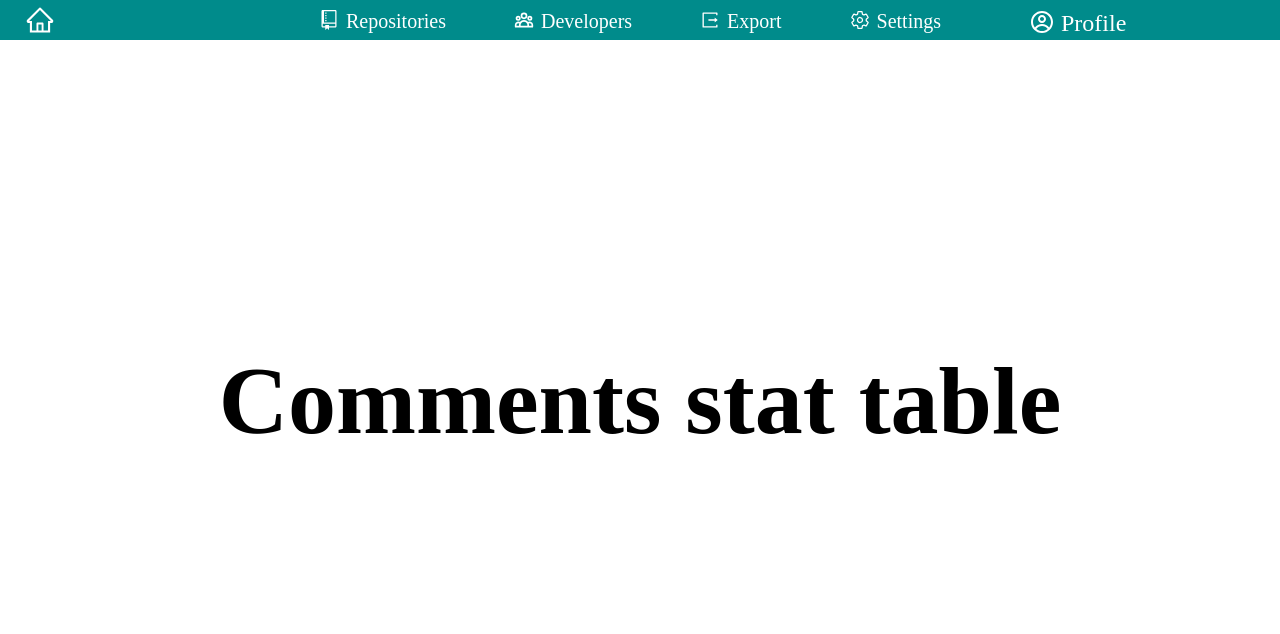
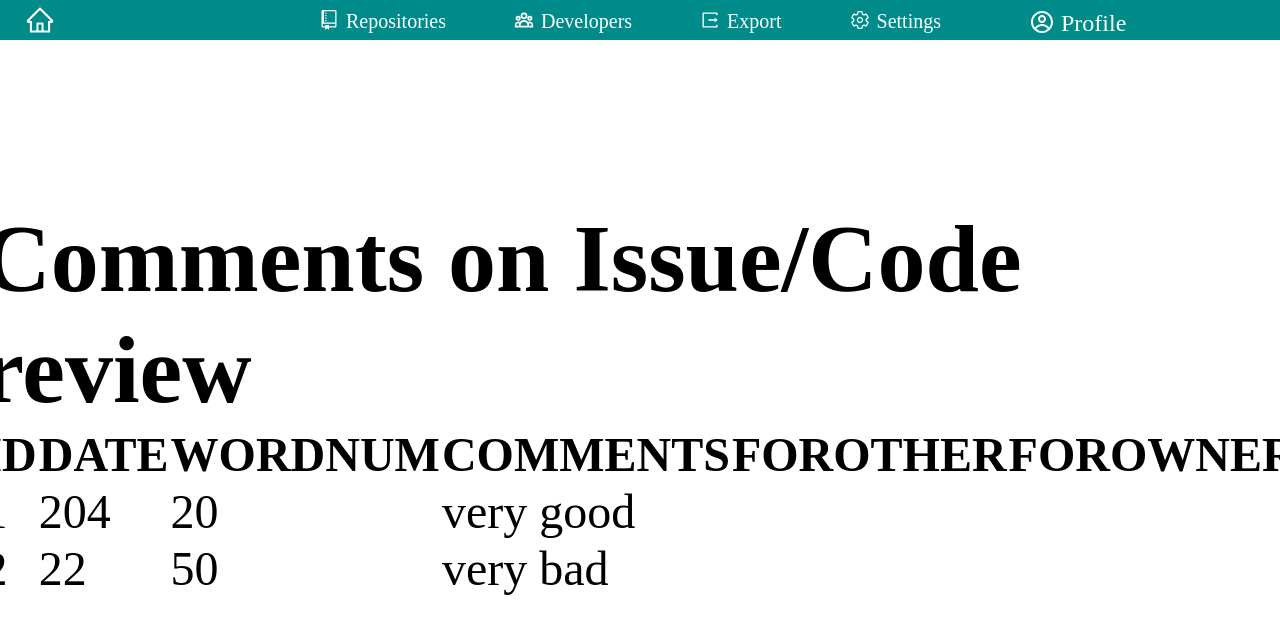
Before and after one commit to kibkake/gitlab-analyzer, a React (Create React App) app in the folder reactui/: page /Developers/comments in a window 1280 px wide. Shown: the top 634 px of the page. Built offline with nearby package versions, Linux system fonts and the light colour scheme.

Commit message:
Table for comment added

```diff
--- a/reactui/package.json
+++ b/reactui/package.json
@@ -18,6 +18,7 @@
     "react-datetime": "^3.0.4",
     "react-dom": "^17.0.1",
     "react-icons": "^4.1.0",
+    "react-minimal-side-navigation": "^1.6.0",
     "react-router-dom": "^5.2.0",
     "react-scripts": "4.0.2",
     "web-vitals": "^1.1.0"
@@ -45,5 +46,8 @@
       "last 1 firefox version",
       "last 1 safari version"
     ]
+  },
+  "devDependencies": {
+    "axios": "^0.21.1"
   }
 }
--- a/reactui/src/App.css
+++ b/reactui/src/App.css
@@ -1,3 +1,8 @@
+.App {
+    text-align: center;
+}
+
+
 *{
     box-sizing: border-box;
     padding: 0;
@@ -12,3 +17,14 @@
     justify-content: center;
     font-size: 3rem;
 }
+
+.App-header {
+    background-color: #282c34;
+    min-height: 100vh;
+    display: flex;
+    flex-direction: column;
+    align-items: center;
+    justify-content: center;
+    font-size: calc(10px + 2vmin);
+    color: white;
+}
--- a/reactui/src/App.js
+++ b/reactui/src/App.js
@@ -22,10 +22,11 @@ function App() {
           <Route path='/Home' exact component={Home}/>
           <Route path='/Repo' exact component={Repo}/>
           <Route path='/Developers' exact component={Developers}/>
+
             <Route path='/Developers/summary' exact component={Summary}/>
             <Route path='/Developers/commits' exact component={Commits}/>
             <Route path='/Developers/comments' exact component={Comments}/>
-          <Route path='/Developers/codeDiff' exact component={CodeDiff}/>
+            <Route path='/Developers/codeDiff' exact component={CodeDiff}/>
 
           <Route path='/Settings' exact component={Settings}/>
         </Switch>
--- a/reactui/src/Pages/Comments.js
+++ b/reactui/src/Pages/Comments.js
@@ -1,20 +1,18 @@
 import "../App.css"
 import React,{ Component } from "react";
-
+import ProjectService from "../Service/ProjectService";
+import CommentTable from "../components/CommentTable";
 
 function Comments(){
 
     return(
 
-        <div className='Comments'>
-            <h1 style={{textAlign:'center'}}>
-                Comments stat table
-            </h1>
+        <div className='Commits'>
+        <CommentTable/>
         </div>
 
 
     )
 
 }
-
 export default Comments;
--- a/reactui/src/Service/ProjectService.js
+++ b/reactui/src/Service/ProjectService.js
@@ -9,9 +9,9 @@ const PROJECT_REST_API_URL = "http://localhost:8080/";
 // For now can't really work on... The structure of DB & RestController should be set in the backend
 class ProjectService {
 
-    getAll() {
-        return axios.get(PROJECT_REST_API_URL);
-    }
+    // getAll() {
+    //     return axios.get(PROJECT_REST_API_URL);
+    // }
 }
 
 export default new ProjectService();
--- /dev/null
+++ b/reactui/src/components/CommentTable.css
@@ -0,0 +1,29 @@
+#title {
+    text-align: center;
+    font-family: arial, sans-serif;
+}
+
+#comments {
+    text-align: center;
+    font-family: "Trebuchet MS", Arial, Helvetica, sans-serif;
+    border-collapse: collapse;
+    border: 3px solid #ddd;
+    width: 100%;
+}
+
+#comments td, #comments th {
+    border: 1px solid #ddd;
+    padding: 8px;
+}
+
+#comments tr:nth-child(even){background-color: #f2f2f2;}
+
+#comments tr:hover {background-color: #ddd;}
+
+#comments th {
+    padding-top: 12px;
+    padding-bottom: 12px;
+    text-align: center;
+    background-color: #4CAF50;
+    color: white;
+}
--- /dev/null
+++ b/reactui/src/components/CommentTable.js
@@ -0,0 +1,91 @@
+import "../App.css"
+import React,{ Component } from "react";
+import ProjectService from "../Service/ProjectService";
+
+
+class CommentTable extends React.Component {
+    constructor(props) {
+        super(props) //since we are extending class Table so we have to use super in order to override Component class constructor
+        this.state = { //state is by default an object
+            comments: [
+                { id:1, date: 204, wordNum: 20, Comments: "very good", forOther: true, forOwner: false },
+                { id:2, date: 22, wordNum: 50, Comments: "very bad", forOther: false, forOwner: true },
+            ]
+        }
+    }
+
+    renderTableHeader() {
+        let header = Object.keys(this.state.comments[0])
+        return header.map((key, index) => {
+            return <th key={index}>{key.toUpperCase()}</th>
+        })
+    }
+
+    renderTableData() {
+        return this.state.comments.map((comment, index) => {
+            const { id, date, wordNum, Comments, forOther, forOwner } = comment //destructuring
+            return (
+                <tr key={id}>
+                    <td>{id}</td>
+                    <td>{date}</td>
+                    <td>{wordNum}</td>
+                    <td>{Comments}</td>
+                    <td>{forOther}</td>
+                    <td>{forOwner}</td>
+                </tr>
+            )
+        })
+    }
+
+    // Do not delete, will be used once the API is set
+    // constructor(props) {
+    //     super(props);
+    //     this.state = {
+    //         project:[]
+    //     }
+    // }
+    //
+    // componentDidMount() {
+    //     ProjectService.getAll().then((response) => {
+    //         this.setState({project: response.data})
+    //     });
+    // }
+
+
+    render() {
+        return (
+            <div>
+                <h1 id='title'>Comments on Issue/Code review</h1>
+                <table id='comment'>
+                    <tbody>
+                    {this.renderTableHeader()}
+                    {this.renderTableData()}
+                    </tbody>
+                </table>
+            </div>
+        )
+    }
+
+    //
+    // render () {
+    //     return (
+    //         <div>
+    //             <h1 className='text-center'>Comments on Issue/Code Review</h1>
+    //             <table className = "table table-striped">
+    //                 <tbody>
+    //                 <tr>
+    //                     <td>Date</td>
+    //                     <td>Word Count</td>
+    //                     <td>Comments</td>
+    //                     <td>For Owners</td>
+    //                     <td>For Others</td>
+    //                 </tr>
+    //                 {this.renderTableData()}
+    //                 </tbody>
+    //             </table>
+    //         </div>
+    //     )
+    // }
+}
+
+export default CommentTable;
```
Also changed, not shown: 1 other file (tests, documents, lock files or other folders).
